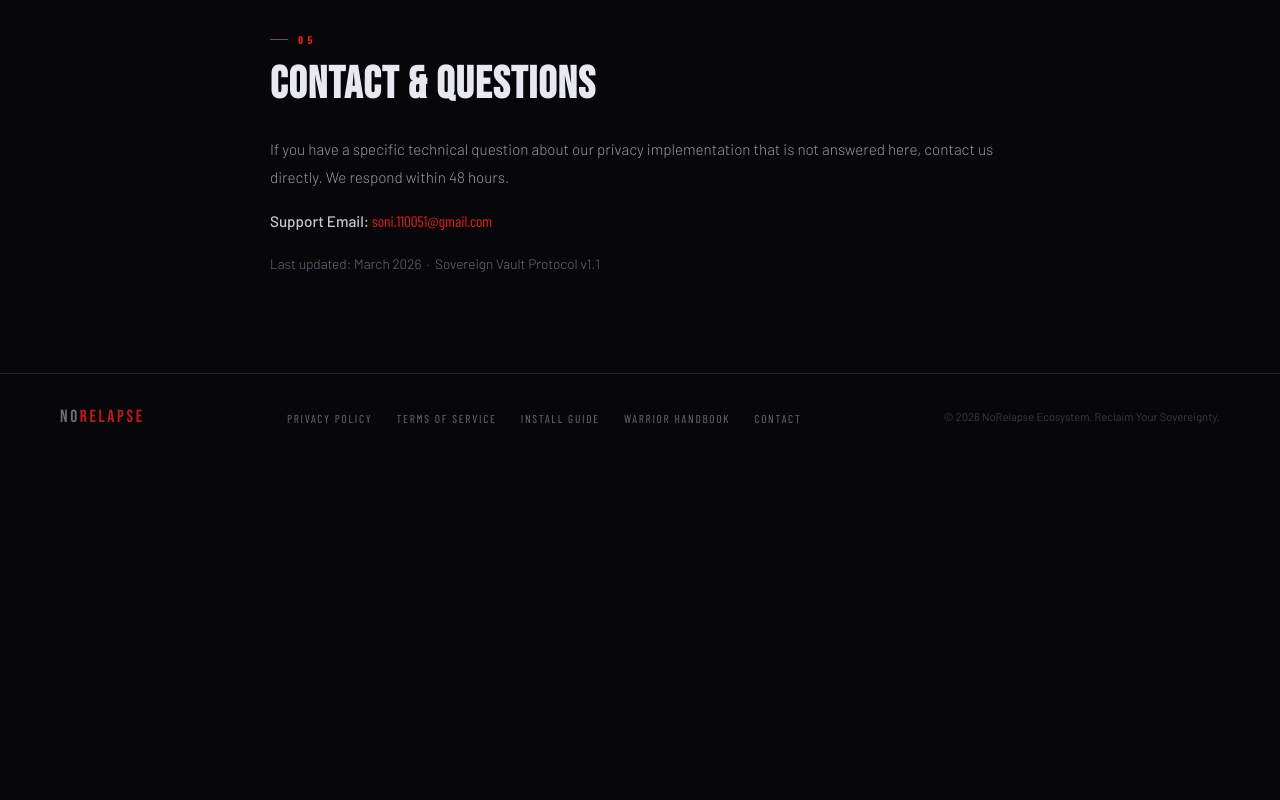
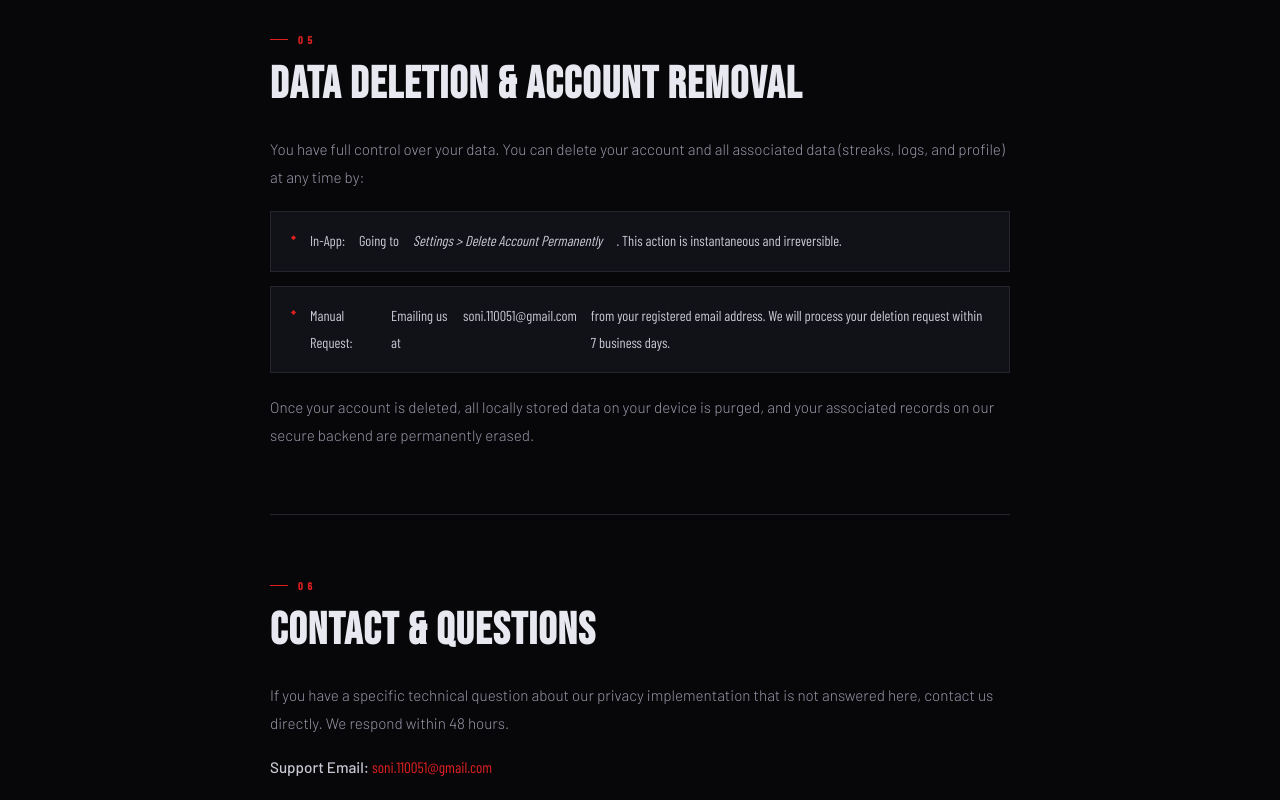
Before and after one commit to karansoni26/warrior-website, a React (Vite) app: page /privacy in a window 1280 px wide. Shown: the part 3320-4120 px from the top of the page. Before the commit the page ends 3779 px from the top, so only its background shows below. Built offline with nearby package versions, Linux system fonts and the light colour scheme; a web font is replaced by a local one.

Commit message:
Add Data Deletion section to Privacy page

```diff
--- a/src/pages/Privacy.tsx
+++ b/src/pages/Privacy.tsx
@@ -147,6 +147,20 @@ export default function Privacy() {
         {/* 05 */}
         <div className="section-block reveal">
           <div className="sec-num">05</div>
+          <h2 className="sec-title">DATA DELETION &amp; ACCOUNT REMOVAL</h2>
+          <div className="sec-body">
+            <p>You have full control over your data. You can delete your account and all associated data (streaks, logs, and profile) at any time by:</p>
+            <ul className="term-list" style={{marginTop: "20px"}}>
+              <li style={{marginBottom: "12px"}}><div className="tl-dot"></div><strong>In-App:</strong> Going to <em>Settings &gt; Delete Account Permanently</em>. This action is instantaneous and irreversible.</li>
+              <li><div className="tl-dot"></div><strong>Manual Request:</strong> Emailing us at <strong>soni.110051@gmail.com</strong> from your registered email address. We will process your deletion request within 7 business days.</li>
+            </ul>
+            <p style={{marginTop: "20px"}}>Once your account is deleted, all locally stored data on your device is purged, and your associated records on our secure backend are permanently erased.</p>
+          </div>
+        </div>
+
+        {/* 06 */}
+        <div className="section-block reveal">
+          <div className="sec-num">06</div>
           <h2 className="sec-title">CONTACT &amp; QUESTIONS</h2>
           <div className="sec-body">
             <p>If you have a specific technical question about our privacy implementation that is not answered here, contact us directly. We respond within 48 hours.</p>
```
